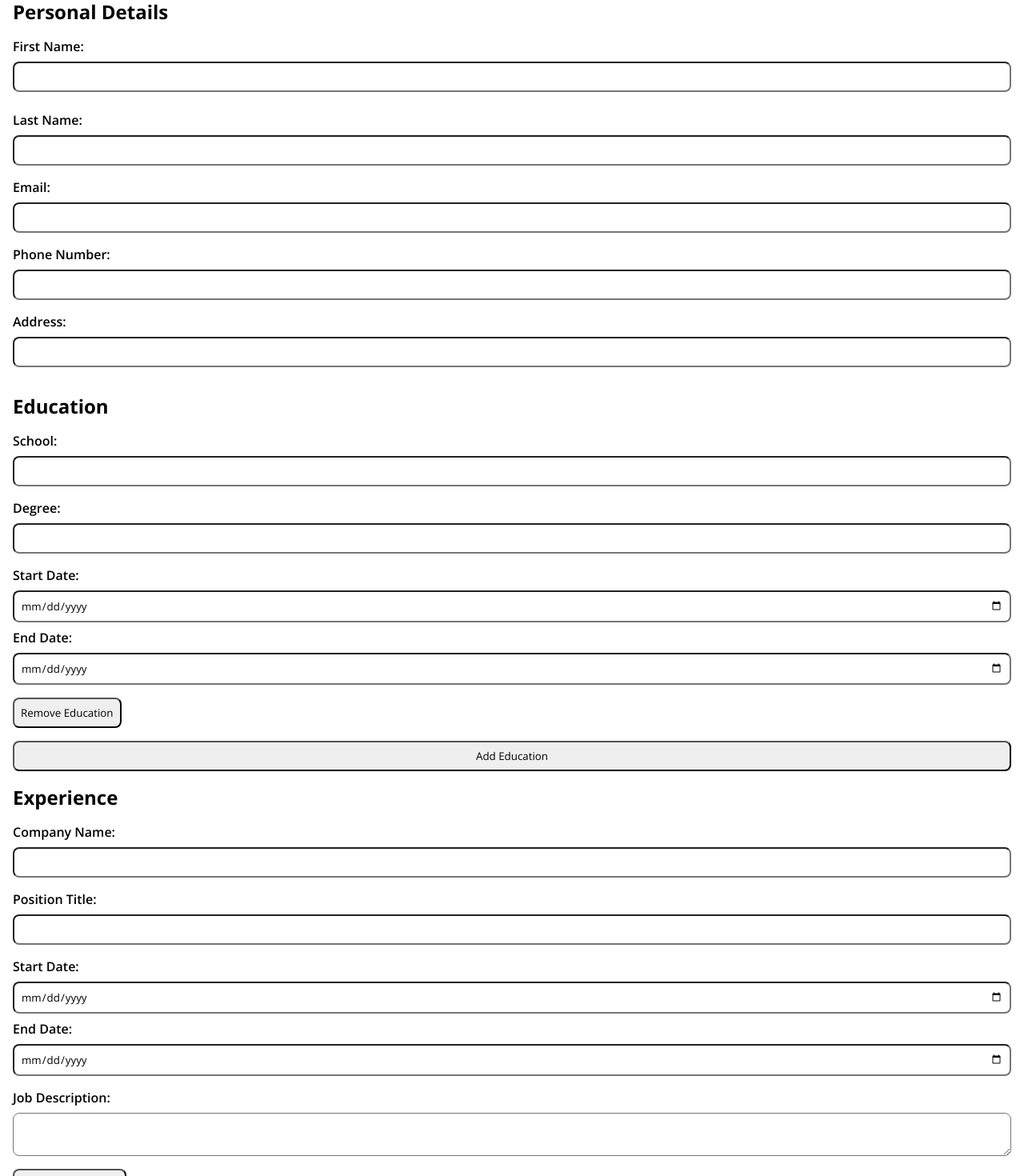
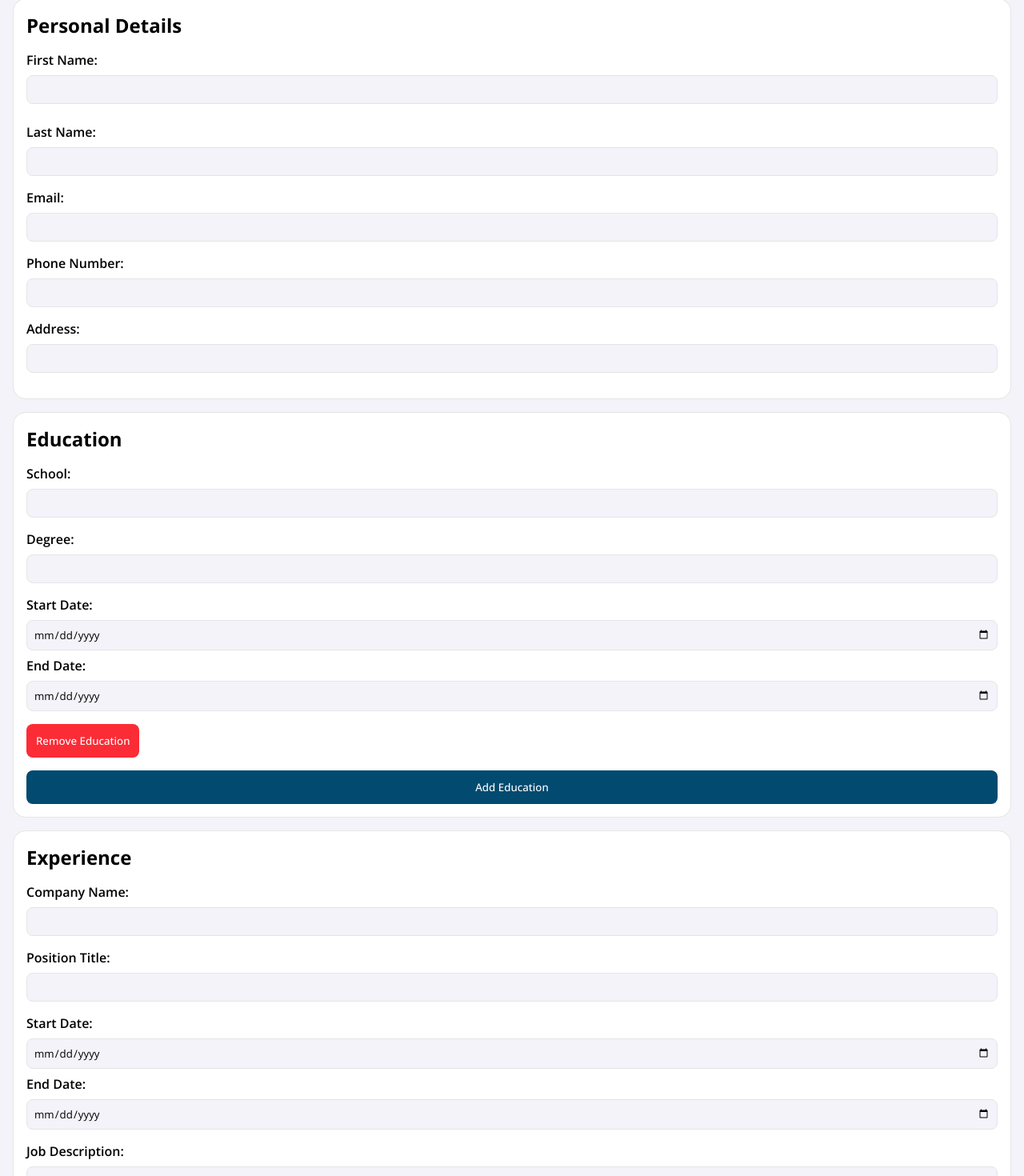
Before and after one commit to KimMillena/cv-application, a React (Vite) app: page / in a window 1280 px wide. Shown: the part 77-1547 px from the top of the page at 80% size. Built offline with nearby package versions, Linux system fonts and the light colour scheme.

Commit message:
Add resume section/form css styles

```diff
--- a/src/components/education/EducationForm.jsx
+++ b/src/components/education/EducationForm.jsx
@@ -49,6 +49,7 @@ function EducationForm({ educationDetails, onChange, onRemove }) {
             <div className="button-row">
                 <Button
                     btnLabel="Remove Education"
+                    btnClassName="remove-education-btn"
                     onClick={onRemove}
                 />
             </div>
--- a/src/components/experience/ExperienceForm.jsx
+++ b/src/components/experience/ExperienceForm.jsx
@@ -60,6 +60,7 @@ function ExperienceForm({ experienceDetails, onChange, onRemove }) {
             <div className="button-row">
                 <Button
                     btnLabel="Remove Experience"
+                    btnClassName="remove-education-btn"
                     onClick={onRemove}
                 />
             </div>
--- a/src/styles/App.css
+++ b/src/styles/App.css
@@ -1,4 +1,5 @@
 .main-app {
+    background-color: var(--main-bg-color);
     padding: var(--lg-padding);
 }
 
--- a/src/styles/Button.css
+++ b/src/styles/Button.css
@@ -1,7 +1,22 @@
 /* BUTTON STYLINGS */
 
 .btn {
+    font-weight: 500;
     border-radius: var(--md-border-radius);
-    padding: var(--md-padding);
+    padding: var(--button-padding);
     cursor: pointer;
 }
+
+.add-education-btn,
+.add-experience-btn {
+    color: white;
+    background-color: var(--add-btn-bg);
+    border: none;
+}
+
+.remove-education-btn,
+.remove-experience-btn {
+    color: #fff;
+    background-color: var(--remove-btn-bg);
+    border: none;
+}
--- a/src/styles/EducationSection.css
+++ b/src/styles/EducationSection.css
@@ -1,4 +1,11 @@
 /* EDUCATION SECTION STYLINGS */
+
+.education-section {
+    background-color: var(--card-bg-color);
+    border: 1px solid var(--border-color);
+    border-radius: var(--lg-border-radius);
+    padding: var(--lg-padding);
+}
 
 .education-section h1 {
     font-size: 1.5rem;
--- a/src/styles/ExperienceSection.css
+++ b/src/styles/ExperienceSection.css
@@ -1,4 +1,11 @@
 /* EXPERIENCE SECTION STYLINGS */
+
+.experience-section {
+    background-color: var(--card-bg-color);
+    border: 1px solid var(--border-color);
+    border-radius: var(--lg-border-radius);
+    padding: var(--lg-padding);
+}
 
 .experience-section h1 {
     font-size: 1.5rem;
--- a/src/styles/PersonalDetailsSection.css
+++ b/src/styles/PersonalDetailsSection.css
@@ -1,4 +1,11 @@
 /* PERSONAL DETAILS SECTION STYLINGS */
+
+.personal-details-section {
+    background-color: var(--card-bg-color);
+    border: 1px solid var(--border-color);
+    border-radius: var(--lg-border-radius);
+    padding: var(--lg-padding);
+}
 
 .personal-details-section h1 {
     font-size: 1.5rem;
--- a/src/styles/ResumeInput.css
+++ b/src/styles/ResumeInput.css
@@ -4,6 +4,8 @@ label {
 
 input,
 textarea {
+    background-color: var(--main-bg-color);
+    border: 1px solid var(--border-color);
     border-radius: var(--md-border-radius);
     padding: var(--md-padding);
 }
--- a/src/styles/index.css
+++ b/src/styles/index.css
@@ -8,6 +8,14 @@
 }
 
 :root {
+  --main-bg-color: #f3f3f9;
+  --border-color: #e5e5e5;
+  --card-bg-color: #ffffff;
+
+  --add-btn-bg: #024a70;
+  --remove-btn-bg: #fb2c36;
+  --button-padding: 0.75rem;
+
   --sm-gap: 0.25rem;
   --md-gap: 0.5rem;
   --lg-gap: 1rem;
```
